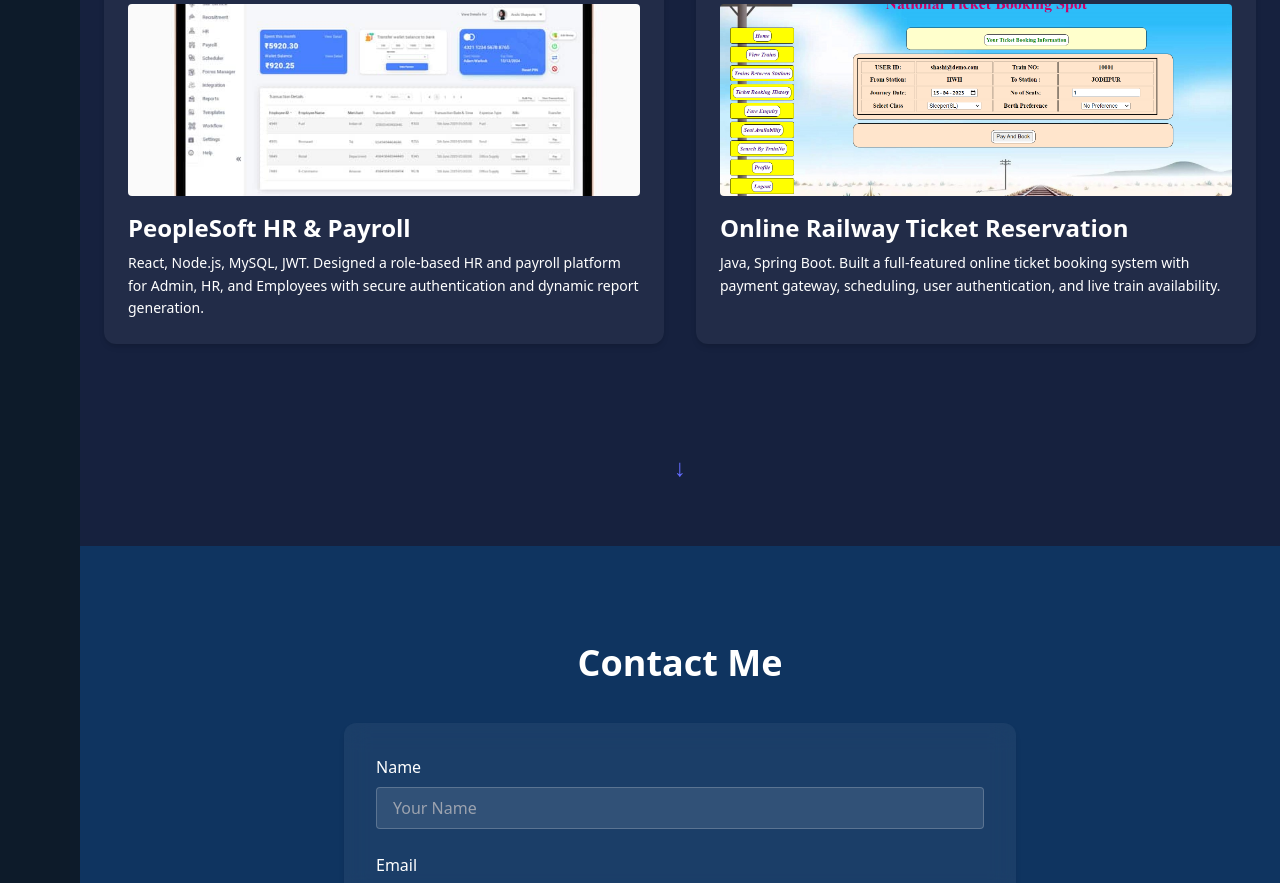
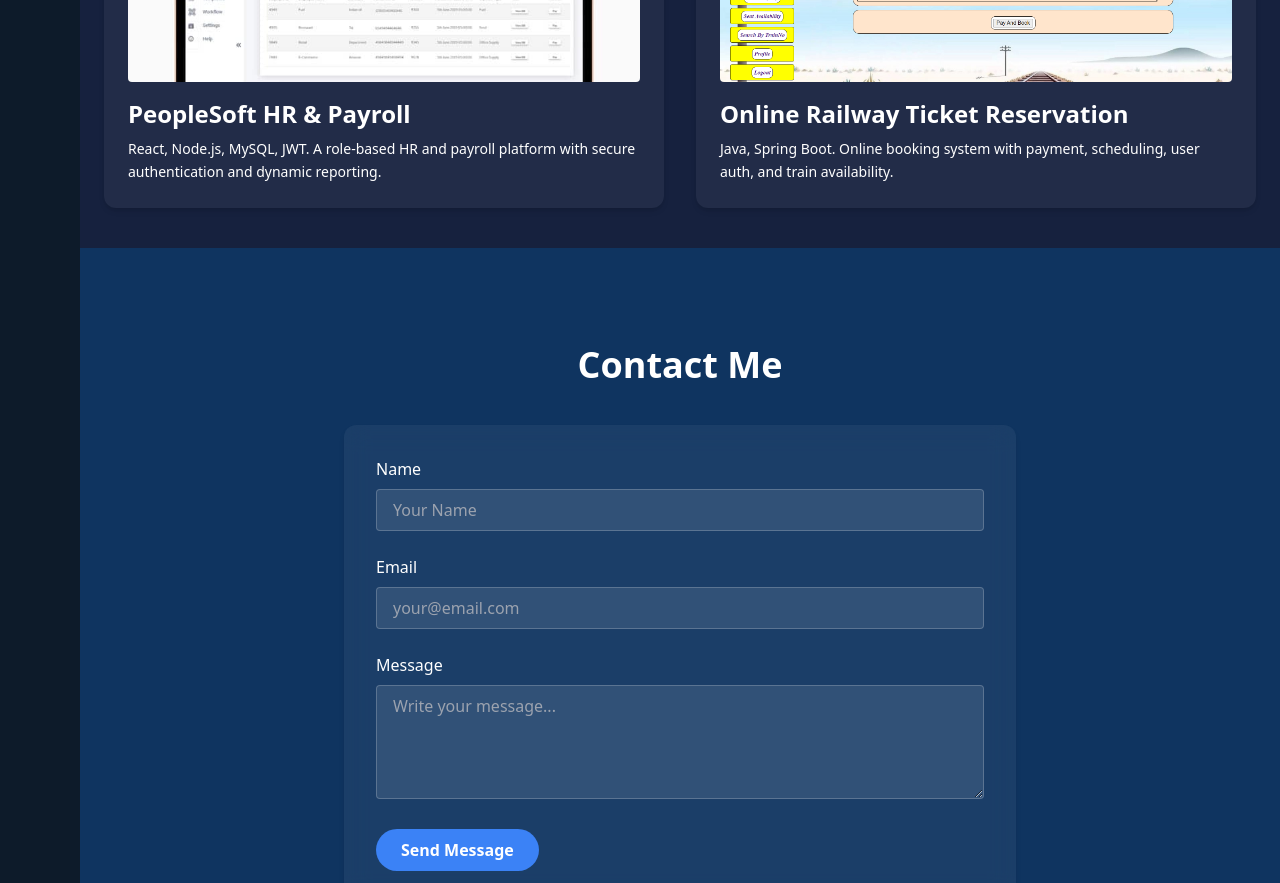
Before and after one commit to Itzmeyogesh/Nikita-Portfolio, a React (Vite) app: page / in a window 1280 px wide. Shown: the part 1900-2783 px from the top of the page. Built offline with nearby package versions, Linux system fonts and the light colour scheme.

Commit message:
Update Project.jsx

```diff
--- a/src/components/Project.jsx
+++ b/src/components/Project.jsx
@@ -5,45 +5,27 @@
   return (
     <section
       id="projects"
-      className="min-h-screen flex flex-col justify-between items-center px-6 py-10 bg-[#16213e] text-white"
+      className="w-full px-6 py-10 bg-[#16213e] text-white"
     >
-      {/* Top Content */}
-      <div className="w-full max-w-6xl flex-grow flex flex-col justify-center">
+      <div className="w-full max-w-6xl mx-auto">
         <h2 className="text-4xl font-bold text-center mb-10">Projects</h2>
-
         <div className="grid grid-cols-1 md:grid-cols-2 gap-8">
           <div className="bg-white/5 p-6 rounded-xl shadow-md hover:scale-[1.02] transition-transform">
-            <img
-              src={project1}
-              alt="HR Payroll"
-              className="rounded mb-4 w-full h-48 object-cover"
-            />
+            <img src={project1} alt="HR Payroll" className="rounded mb-4 w-full h-48 object-cover" />
             <h3 className="text-2xl font-semibold mb-2">PeopleSoft HR & Payroll</h3>
             <p className="text-sm leading-relaxed">
-              React, Node.js, MySQL, JWT. Designed a role-based HR and payroll platform for Admin, HR, and Employees
-              with secure authentication and dynamic report generation.
+              React, Node.js, MySQL, JWT. A role-based HR and payroll platform with secure authentication and dynamic reporting.
             </p>
           </div>
-
           <div className="bg-white/5 p-6 rounded-xl shadow-md hover:scale-[1.02] transition-transform">
-            <img
-              src={project2}
-              alt="Railway Ticket Reservation"
-              className="rounded mb-4 w-full h-48 object-cover"
-            />
+            <img src={project2} alt="Railway Ticket Reservation" className="rounded mb-4 w-full h-48 object-cover" />
             <h3 className="text-2xl font-semibold mb-2">Online Railway Ticket Reservation</h3>
             <p className="text-sm leading-relaxed">
-              Java, Spring Boot. Built a full-featured online ticket booking system with payment gateway, scheduling,
-              user authentication, and live train availability.
+              Java, Spring Boot. Online booking system with payment, scheduling, user auth, and train availability.
             </p>
           </div>
         </div>
       </div>
-
-      {/* Bottom Scroll Arrow */}
-      <a href="#contact" className="mb-2 md:mb-4 animate-bounce text-2xl">
-        ↓
-      </a>
     </section>
   );
 };
```
